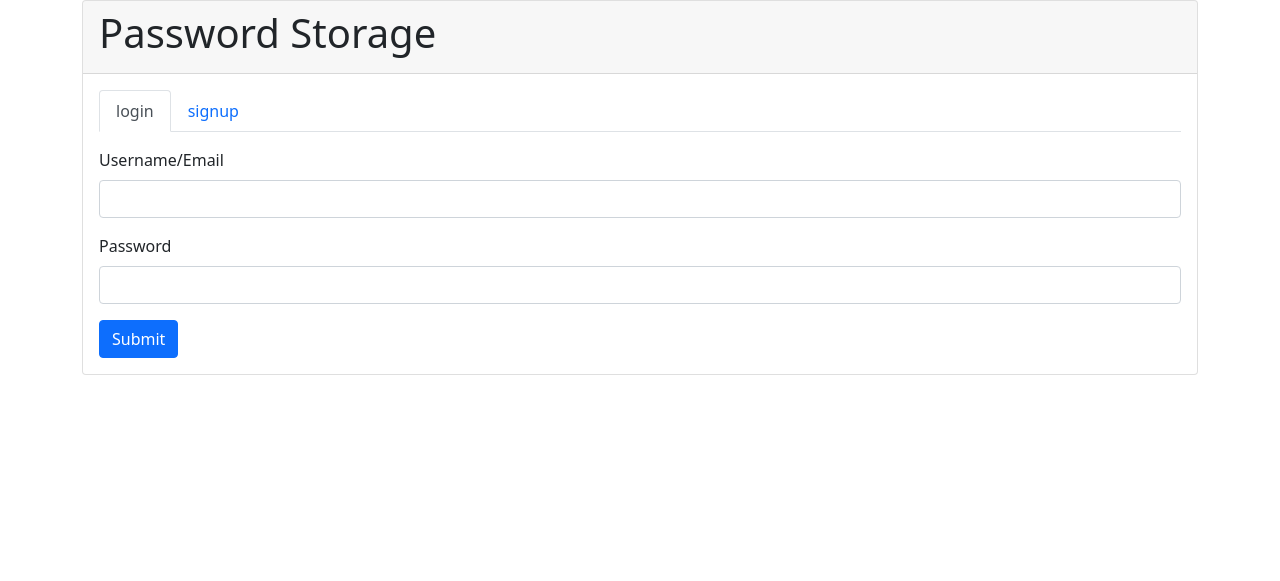
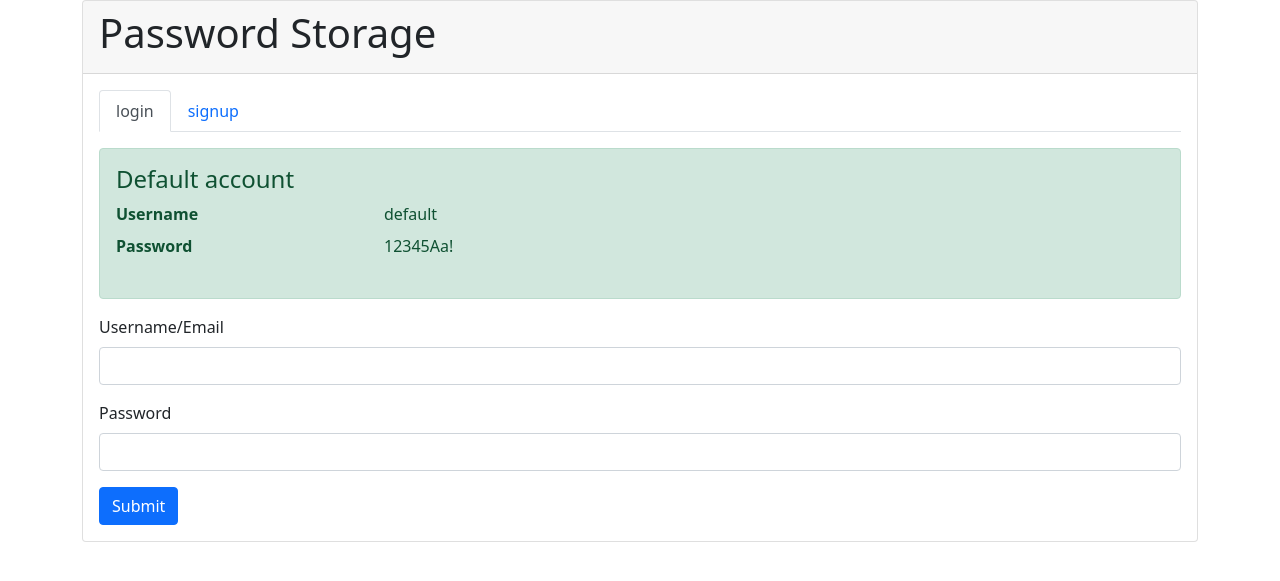
Before and after one commit to kerbo5000/PasswordGenerator, a PHP site: page /frontpage.php in a window 1280 px wide. Shown: the top 581 px of the page. Run offline with PHP 8.4, Linux system fonts and the light colour scheme.

Commit message:
added default account

```diff
--- a/frontpage.php
+++ b/frontpage.php
@@ -51,6 +51,15 @@ include 'includes/phpComponents/login.php';
                         </div>
                       </div>
                     <?php endif ?>
+                    <div class="alert alert-success" role="alert">
+                      <h4 class="alert-heading">Default account</h4>
+                      <dl class="row">
+                        <dt class="col-sm-3">Username</dt>
+                        <dd class="col-sm-9">default</dd>
+                        <dt class="col-sm-3">Password</dt>
+                        <dd class="col-sm-9">12345Aa!</dd>
+                      </dl>
+                    </div>
                     <form action="frontpage.php" method="POST">
                       <div class="mb-3">
                         <label class="form-label">Username/Email</label>
```
